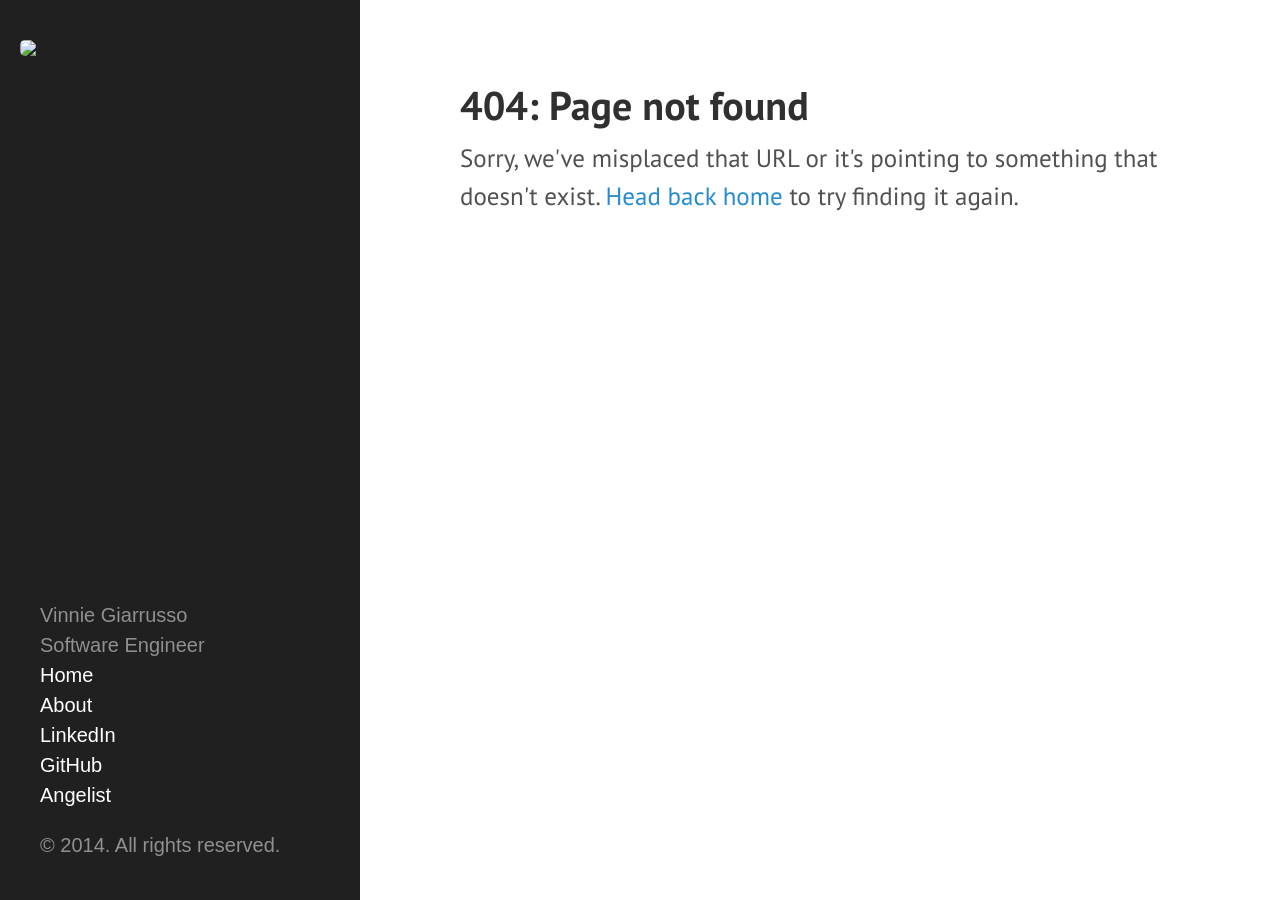
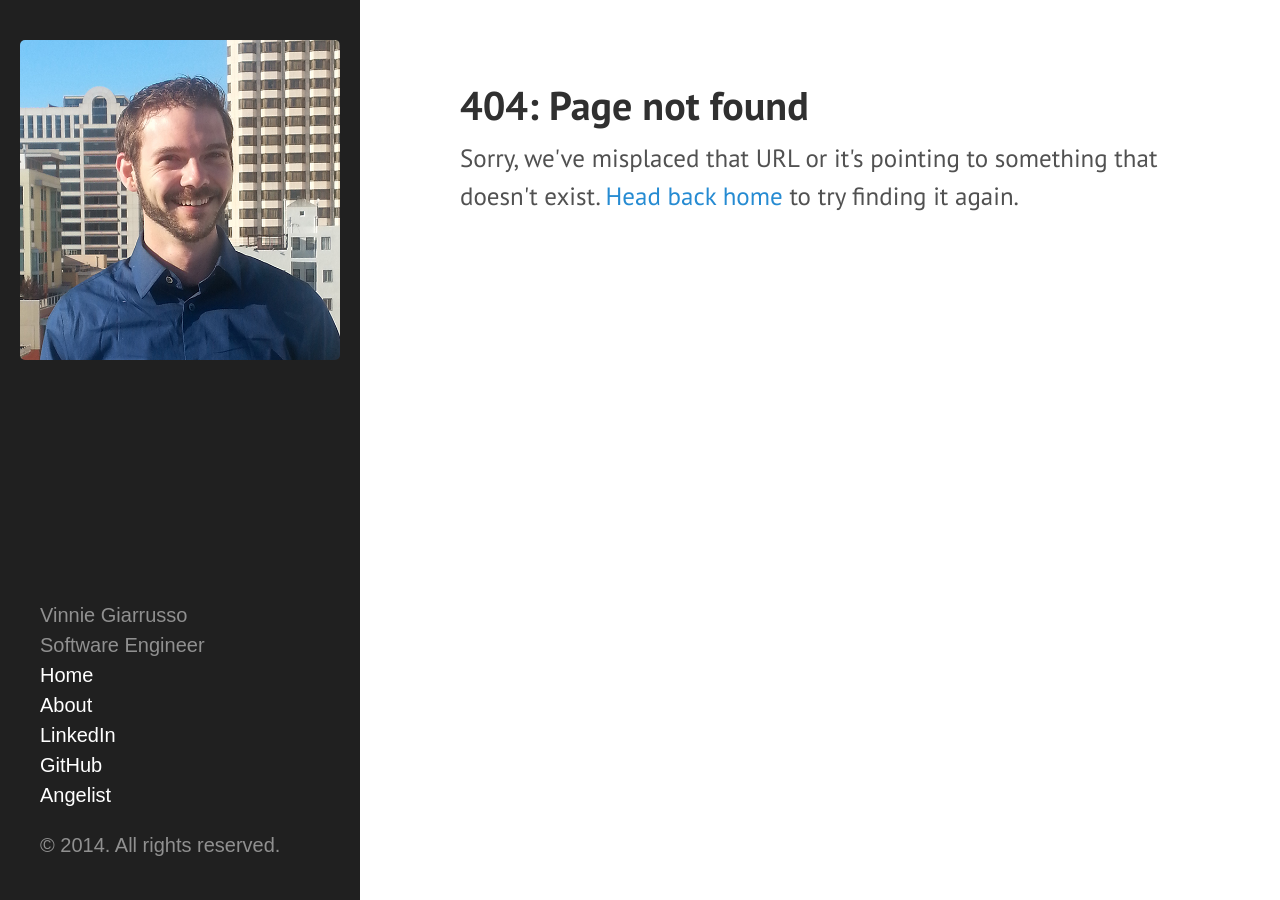
Before and after one commit to vingiarrusso/vingiarrusso.github.io, a Jekyll site: the page built from 404.html, in a window 1280 px wide. Built offline with Jekyll 4.4.1, drawn with Linux system fonts in a browser that asks for light colours; some web fonts are replaced; Markdown is read by kramdown in place of the engine named in the settings.

Commit message:
changes path to images to ensure all pages load main img correctly

```diff
--- a/_config.yml
+++ b/_config.yml
@@ -6,7 +6,7 @@ pygments:         true
 permalink:        pretty
 
 # Setup
-picture:          '<img class="mypic" src="public/images/me.jpg">'
+picture:          '<img class="mypic" src="../public/images/me.jpg">'
 title:            Vinnie Giarrusso
 tagline:          'A Jekyll theme'
 description:      'Software Engineer'
```
